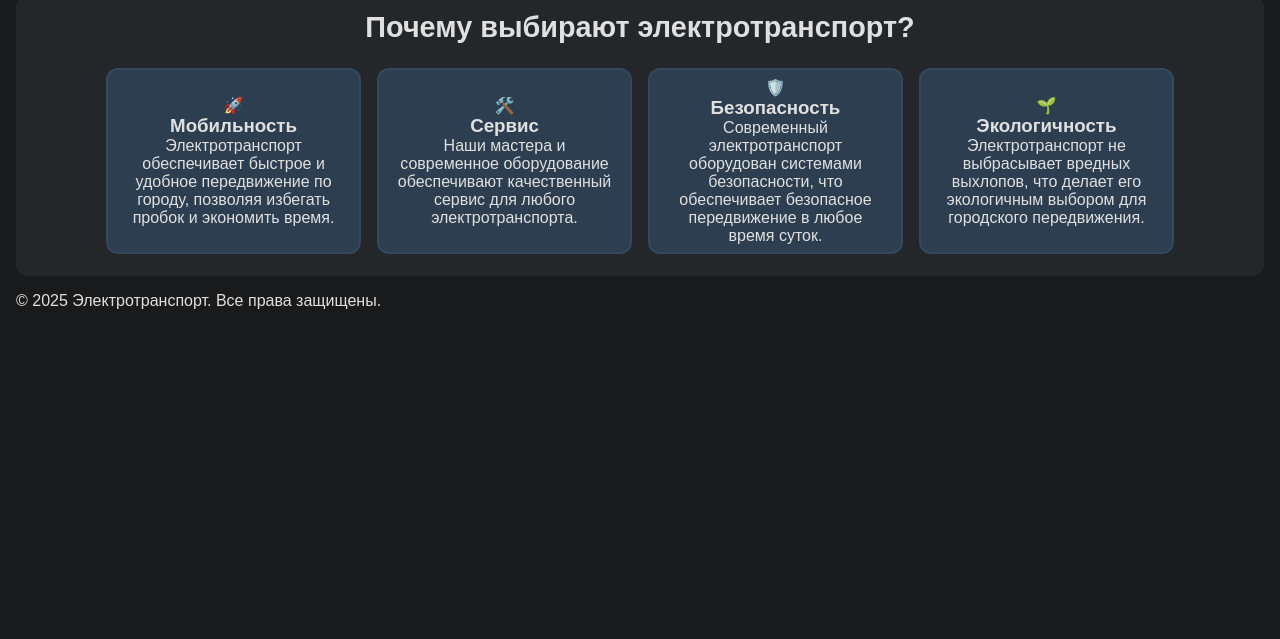
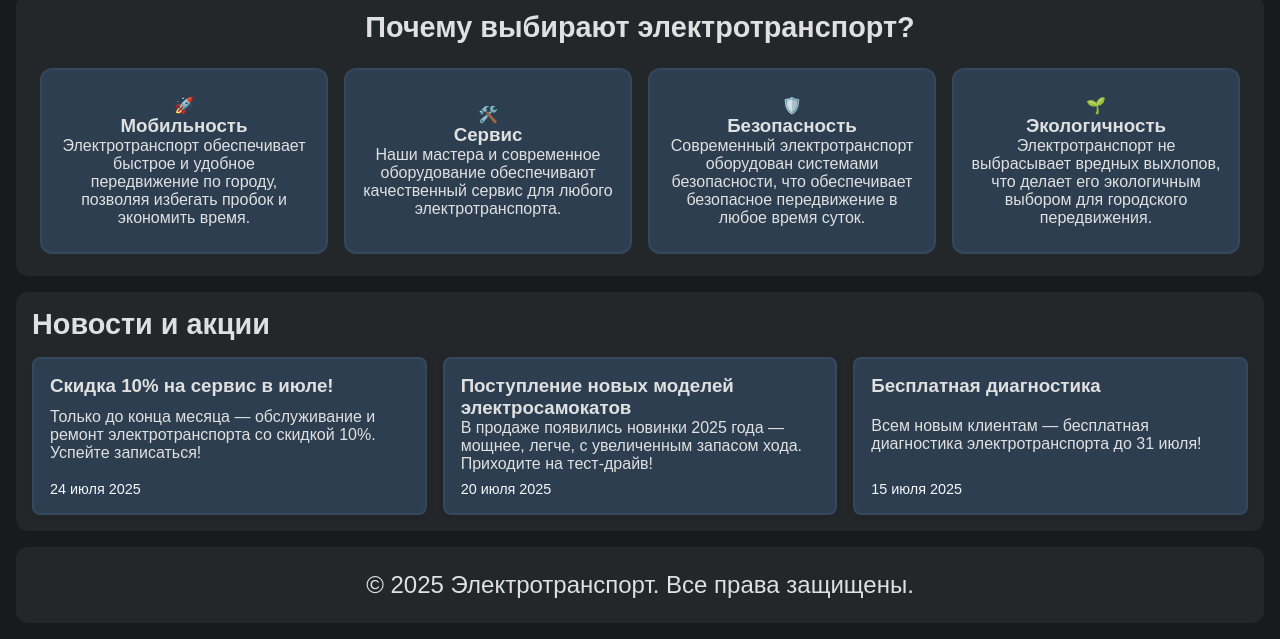
Before and after one commit to official-fedorenko/e-motion_hub, a plain HTML site: page index.html in a window 1280 px wide. Shown: the part 465-1104 px from the top of the page. Before the commit the page ends 800 px from the top, so only its background shows below. Drawn offline with Linux system fonts and the light colour scheme.

Commit message:
v0.0.2
немного правок по дизайну

```diff
--- a/index.html
+++ b/index.html
@@ -139,6 +139,27 @@
           </div>
         </div>
       </section>
+            </section>
+      <section class="news-promos">
+        <h2>Новости и акции</h2>
+        <div class="news-promos__grid">
+          <div class="news-promo-card">
+            <h3>Скидка 10% на сервис в июле!</h3>
+            <p>Только до конца месяца — обслуживание и ремонт электротранспорта со скидкой 10%. Успейте записаться!</p>
+            <span class="news-promo__date">24 июля 2025</span>
+          </div>
+          <div class="news-promo-card">
+            <h3>Поступление новых моделей электросамокатов</h3>
+            <p>В продаже появились новинки 2025 года — мощнее, легче, с увеличенным запасом хода. Приходите на тест-драйв!</p>
+            <span class="news-promo__date">20 июля 2025</span>
+          </div>
+          <div class="news-promo-card">
+            <h3>Бесплатная диагностика</h3>
+            <p>Всем новым клиентам — бесплатная диагностика электротранспорта до 31 июля!</p>
+            <span class="news-promo__date">15 июля 2025</span>
+          </div>
+        </div>
+      </section>
     </main>
     <footer>
       <p>&copy; 2025 Электротранспорт. Все права защищены.</p>
--- a/styles/benefits.css
+++ b/styles/benefits.css
@@ -20,6 +20,7 @@ section.benefits .benefit-grid {
   display: grid;
   grid-template-columns: repeat(auto-fit, minmax(250px, 1fr));
   max-height: 200px;
+  width: 100%;
   overflow: hidden;
 }
 
--- a/styles/style.css
+++ b/styles/style.css
@@ -70,3 +70,63 @@ section {
   padding: 1rem 1rem;
   margin: 1rem 0;
 }
+
+footer {
+  background-color: var(--header-background-color);
+  color: var(--text-color);
+  text-align: center;
+  padding: 1.5rem;
+  margin-bottom: 1rem;
+  border-radius: 12px;
+  font-size: 1.5rem;
+}
+
+@media (max-width: 700px) {
+  body {
+    padding: 4rem 1rem 0;
+  }
+  footer {
+    font-size: 1.2rem;
+  }
+}
+
+/* ...existing code... */
+/* .news-promos {
+  background-color: var(--card-background-color);
+  border-radius: 12px;
+  padding: 2rem 1rem;
+  margin: 1rem 0;
+} */
+
+.news-promos h2 {
+  font-size: 1.8rem;
+  margin-bottom: 1rem;
+}
+
+.news-promos__grid {
+  display: grid;
+  grid-template-columns: repeat(auto-fit, minmax(250px, 1fr));
+  gap: 1rem;
+  justify-items: center;
+}
+
+.news-promo-card {
+  background-color: var(--card-background-color);
+  border: 2px solid var(--card-border-color);
+  border-radius: 8px;
+  padding: 1rem;
+  box-shadow: 0 2px 8px rgba(0, 0, 0, 0.08);
+  color: var(--text-color);
+  display: flex;
+  flex-direction: column;
+  justify-content: space-between;
+  max-width: 400px;
+}
+
+.news-promo__date {
+  font-size: 0.9rem;
+  color: var(--secondary-text-color);
+  /* color: var(--secondary-text-color); */
+  margin-top: 0.5rem;
+}
+/* ...existing code... */
```
